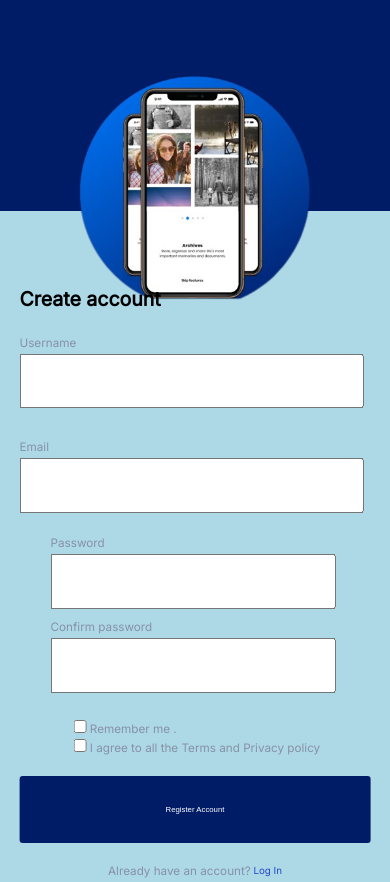
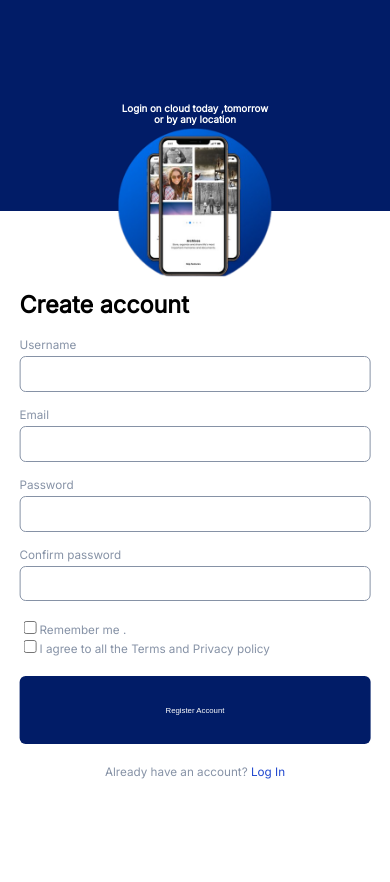
Before and after one commit to akash85246/pro-go, a React (Vite) app: page / in a window 390 px wide. Both pictures are taken after a click on the element "Sign up here". After the commit the page ends 844 px from the top, so only its background shows below. Built offline with nearby package versions, Linux system fonts and the light colour scheme.

Commit message:
update responsiveness of home page

```diff
--- a/src/component/authentication/login/loginForm.jsx
+++ b/src/component/authentication/login/loginForm.jsx
@@ -250,7 +250,7 @@ function LoginForm() {
                 />
               </div>
               <div className="lowNavigate">
-                <span className=" light" onClick={handleForgotPassword}>
+                <span className=" light" onClick={handleForgotPassword} >
                   Forgot Password?
                 </span>
                 <span className="blue " onClick={handleSignUp}>
--- a/src/component/authentication/signUp/signUp.jsx
+++ b/src/component/authentication/signUp/signUp.jsx
@@ -219,9 +219,11 @@ function SignUpForm() {
                   required
                   onChange={validateForm}
                 />
-                <span id="emailError" className="error">
-                  **Email should have '@' and '.'
-                </span>
+                <div className="errorContainer">
+                  <span id="emailError" className="error">
+                    **Email should have '@' and '.'
+                  </span>
+                </div>
               </div>
             </div>
             {/* <div className="Input">
@@ -256,7 +258,7 @@ function SignUpForm() {
                     onChange={handlePasswordChange}
                   />
                 </div>
-                <div>
+                <div className="errorContainer">
                   {formData.password && (
                     <div
                       id="passwordStrength "
--- a/src/component/index.css
+++ b/src/component/index.css
@@ -69,6 +69,8 @@ body {
   width: 95%;
   font-size: 2;
   padding: 0 0.8vw;
+  border-radius: 0.375rem;
+  border: 1px solid #8692a6;
 }
 .show {
   margin-left: -8vh;
@@ -87,9 +89,9 @@ body {
   border: none;
   width: 100%;
   height: 8vh;
-  border-radius: 3px;
   cursor: pointer;
   font-size: 1.5vw;
+  border-radius: 0.375rem;
 }
 
 .blue {
@@ -100,6 +102,7 @@ body {
   display: flex;
   justify-content: center;
   align-items: center;
+  cursor: pointer;
 }
 .light {
   color: #8692a6;
@@ -115,6 +118,7 @@ body {
 }
 
 .loginImage {
+  margin-top: 10vh;
   height: 100vh;
   width: 40vw;
 }
@@ -143,10 +147,39 @@ form {
 .strong {
   color: green;
 }
-
+.signUpImage {
+  height: 30vw;
+  width: 30vw;
+  margin-bottom: 20vh;
+}
+.signUpLine {
+  text-align: center;
+  color: white;
+  font-size: 1.5vw;
+  width: 30vw;
+}
+.signIC {
+  display: flex;
+  flex-direction: column;
+}
+.signCp {
+  width: 17.5vw;
+  height: 5vh;
+}
+.createPassword {
+  display: flex;
+  gap: 1vw;
+  width: 40vw;
+}
+.signUpInput {
+  margin: 0;
+}
+.checkbox {
+  width: 100%;
+}
 @media only screen and (max-width: 900px) {
   body {
-    background-color: lightblue;
+    /* background-color: lightblue; */
     font-size: 1.8vw;
   }
 
@@ -156,10 +189,20 @@ form {
   .light {
     font-size: 2vw;
   }
+  .signCp {
+    /* width: 88vw; */
+    height: 5vh;
+  }
+  .signUpInput {
+    margin: 0;
+  }
+  .checkbox {
+    width: 100%;
+  }
 }
 @media only screen and (max-width: 500px) {
   body {
-    background-color: rgb(17, 182, 237);
+    /* background-color: rgb(17, 182, 237); */
     font-size: 2.5vw;
     overflow-y: scroll;
   }
@@ -199,7 +242,8 @@ form {
 }
 @media only screen and (max-width: 450px) {
   body {
-    background-color: lightblue;
+    /* background-color: lightblue; */
+    font-size: 3vw;
   }
   .right {
     width: 90vw;
@@ -208,4 +252,37 @@ form {
   .loginImage {
     width: 60vw;
   }
+  .signUpImage {
+    height: 40vw;
+    width: 40vw;
+    margin-top: -1vh;
+  }
+  .signUpLine {
+    text-align: center;
+    color: white;
+    font-size: 2.5vw;
+    width: 40vw;
+    margin-top: 40vh;
+  }
+  .signIC {
+    display: flex;
+    flex-direction: column;
+  }
+
+  .createPassword {
+    display: flex;
+    flex-direction: column;
+    gap: 1vw;
+    width: 90vw;
+  }
+  .signCp {
+    width: 88vw;
+    height: 4vh;
+  }
+  .signUpInput {
+    margin: 0;
+  }
+  .checkbox {
+    width: 100%;
+  }
 }
```
Also changed, not shown: src/component/authentication/progress.jsx (line endings or trailing spaces).
